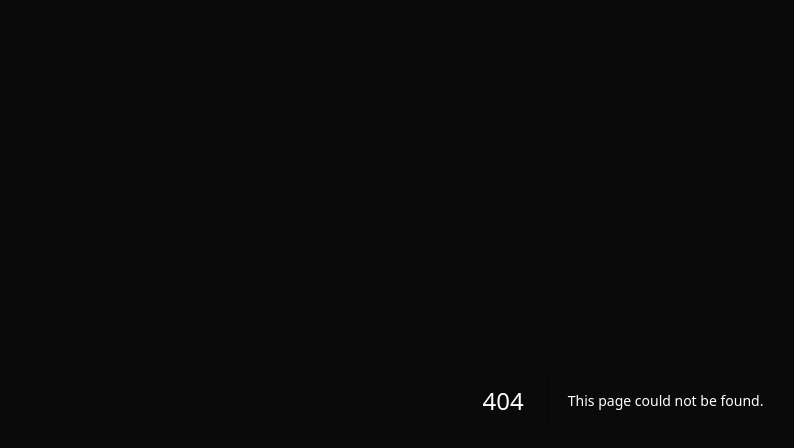
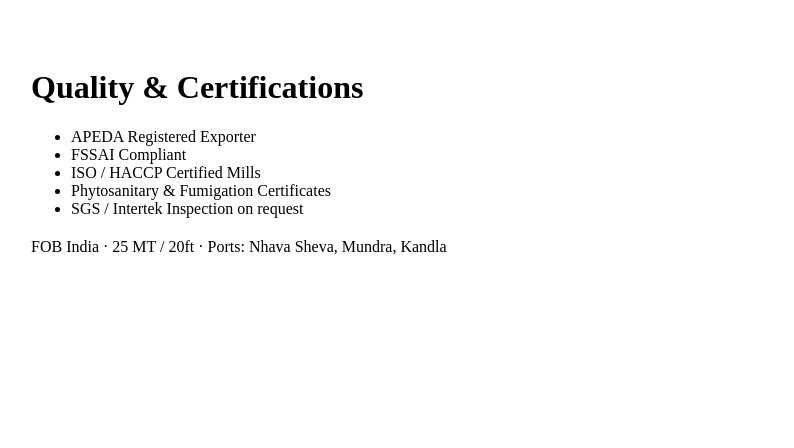
Before and after one commit to shridharsavanoor95-glitch/exportrio-live2, a Next.js app: page /pages/quality in a window 1280 px wide. Before the commit this address had no page. Shown: the top 448 px of the page, without its empty margins (17-811 px from the left). Built offline with nearby package versions, Linux system fonts and the light colour scheme.

Commit message:
Create quality.js

```diff
--- /dev/null
+++ b/pages/pages/quality.js
@@ -0,0 +1,18 @@
+export default function Quality() {
+  return (
+    <main style={{ padding: 40 }}>
+      <h1>Quality & Certifications</h1>
+      <ul>
+        <li>APEDA Registered Exporter</li>
+        <li>FSSAI Compliant</li>
+        <li>ISO / HACCP Certified Mills</li>
+        <li>Phytosanitary & Fumigation Certificates</li>
+        <li>SGS / Intertek Inspection on request</li>
+      </ul>
+
+      <p style={{ marginTop: 20 }}>
+        FOB India · 25 MT / 20ft · Ports: Nhava Sheva, Mundra, Kandla
+      </p>
+    </main>
+  );
+}
```
